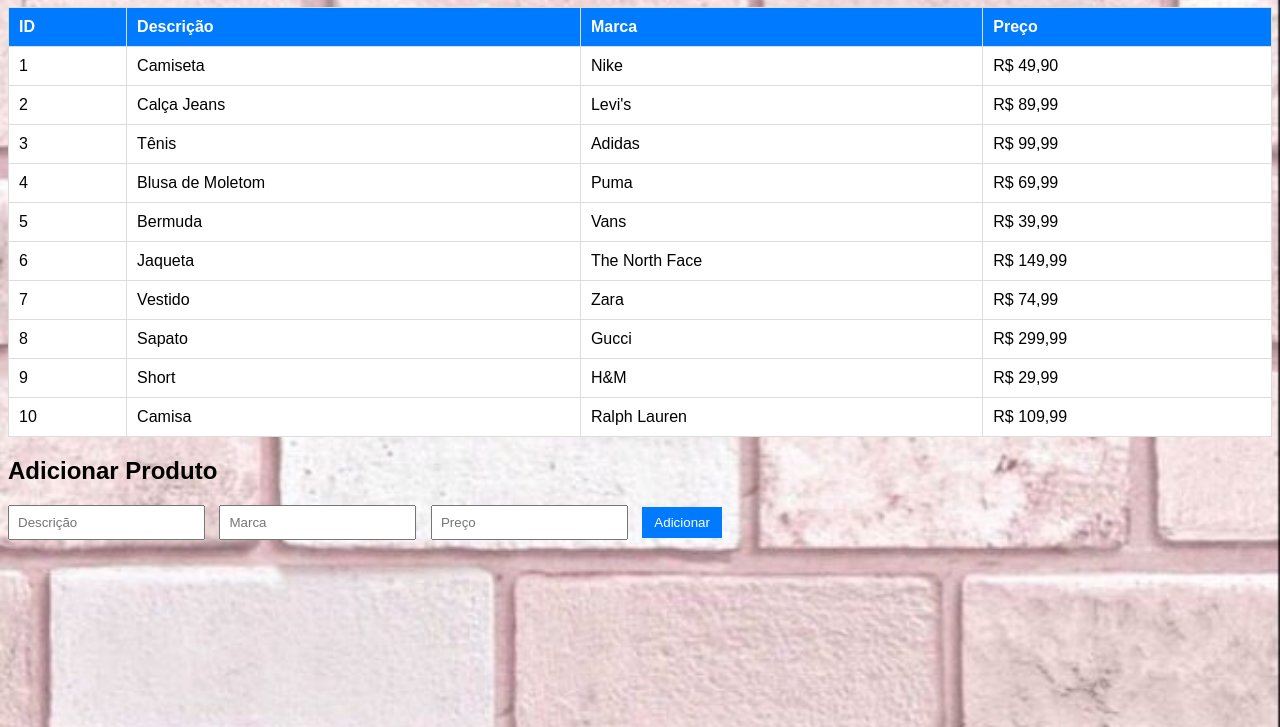
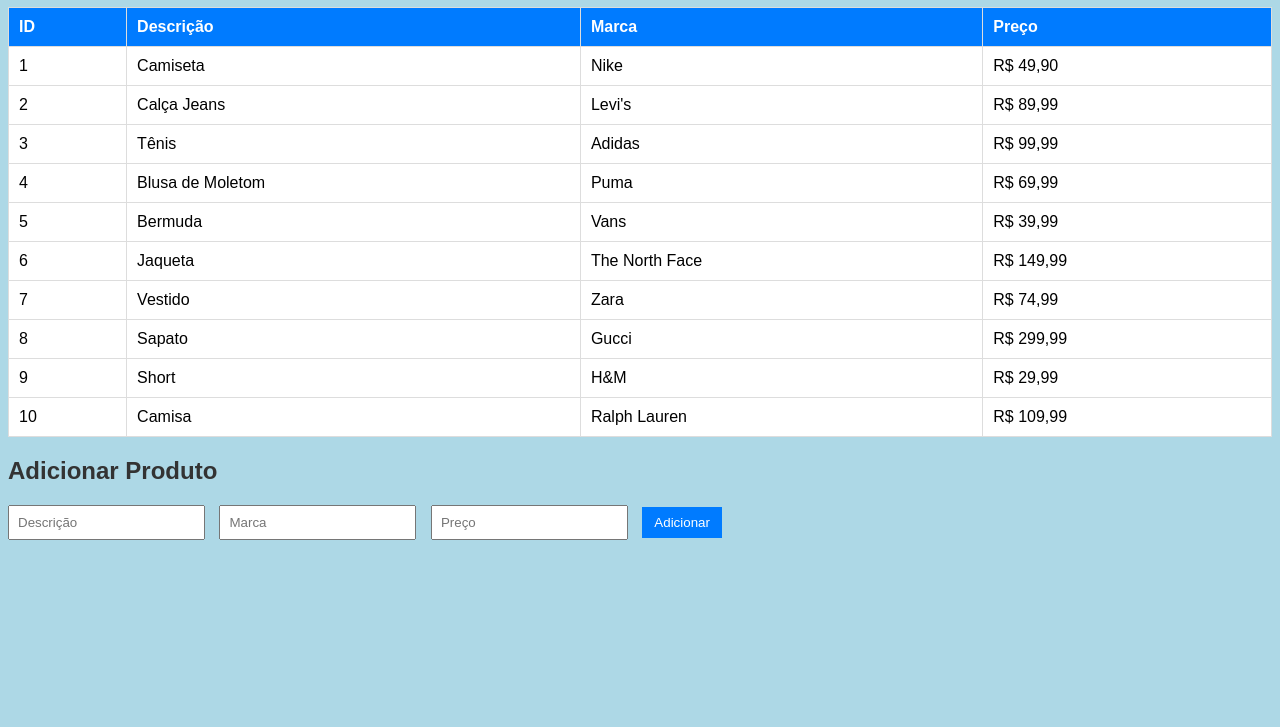
Before and after one commit to DevFullStack-Kaio/Lista_Produtos, a website: page index.html in a window 1280 px wide. Shown: the part 73-800 px from the top of the page. Drawn offline with Linux system fonts and the light colour scheme.

Commit message:
Modificação do plano de fundo no arquivo style.css e retirada de algumas opções de imagens

```diff
--- a/style.css
+++ b/style.css
@@ -1,14 +1,6 @@
 body {
-  background-image: url('images/parede.jpg'); /* coloque sua imagem na pasta */
-  background-size: cover;       /* cobre toda a tela */
-  background-position: center;  /* centraliza a imagem */
-  background-attachment: fixed; /* efeito parallax */
+  background-color: #ADD8E6; /* azul claro */
   font-family: Arial, sans-serif;
-}
-
-  font-family: Arial, sans-serif;
-  margin: 40px;
-  background-color: #f4f4f4;
 }
 
 h1, h2 {
```
Also changed, not shown: images/boutique.jpg (deleted), images/carrinho_compras.jpg (deleted), images/compras-loja-de-roupas.jpg (deleted), images/roupas.jpg (deleted), images/sacolas.jpg (deleted).
